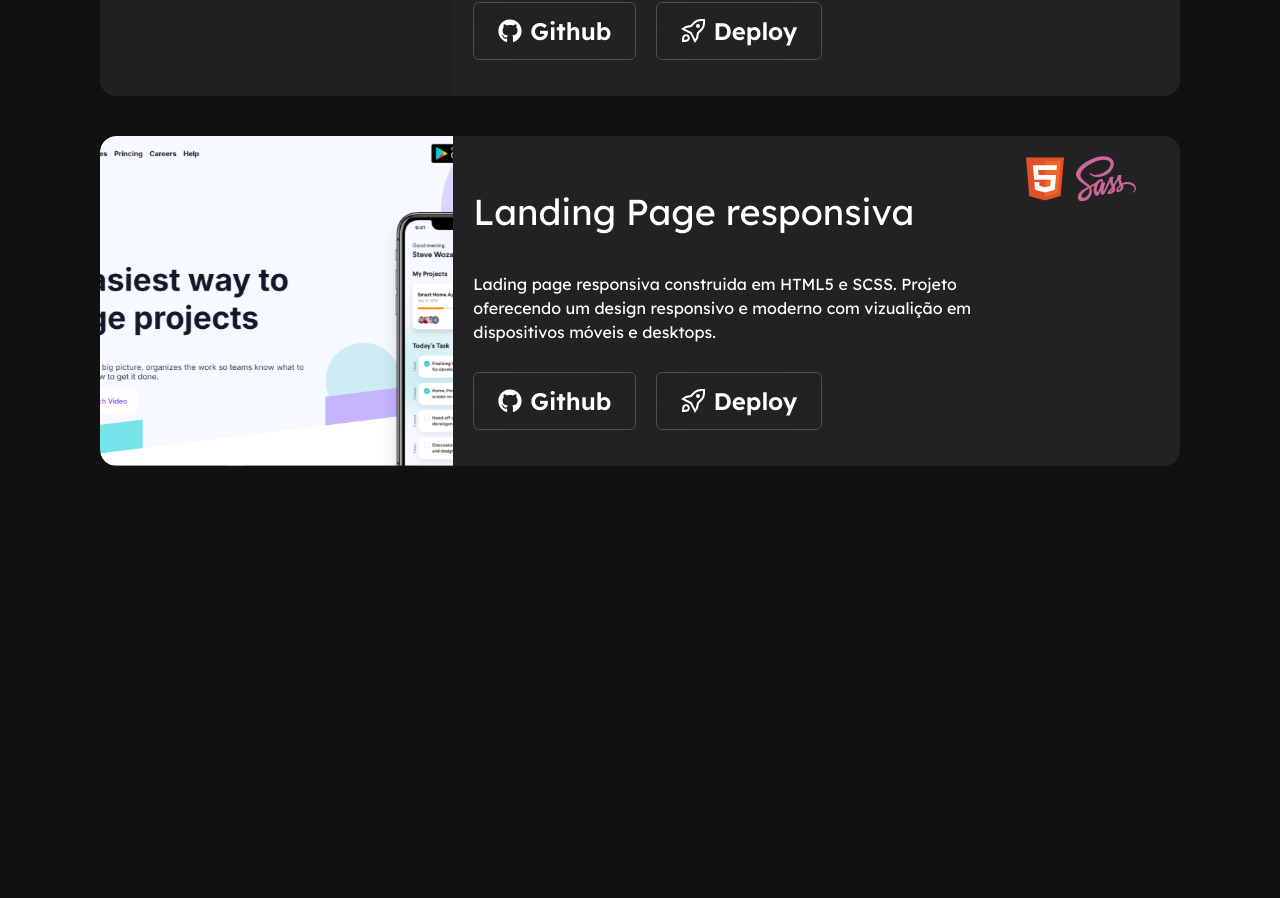
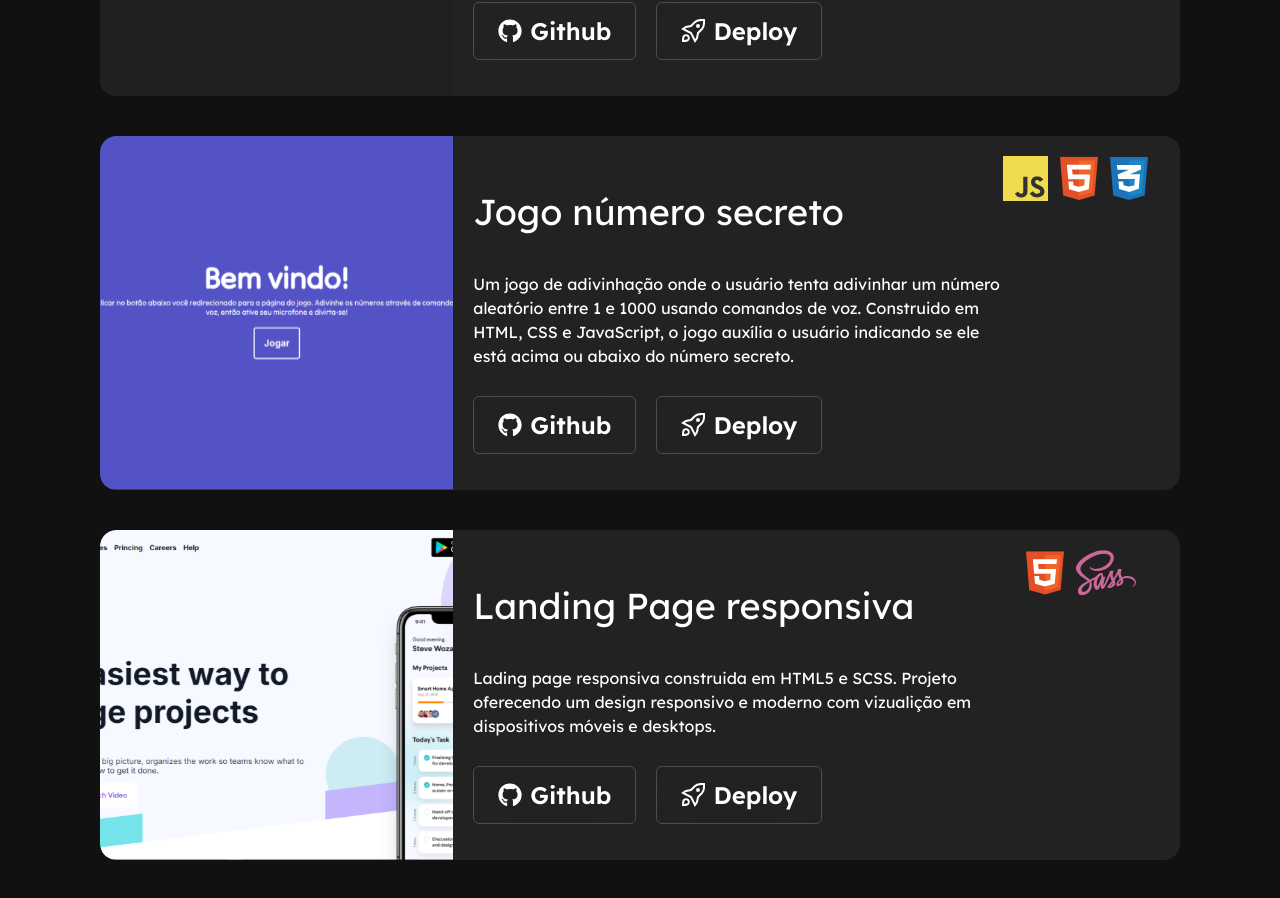
Before and after one commit to Berla1/portfolio, a React (Vite) app: page / in a window 1280 px wide. Shown: the part 4880-5778 px from the top of the page. Before the commit the page ends 5446 px from the top, so only its background shows below. Built offline with nearby package versions, Linux system fonts and the light colour scheme; a web font is replaced by a local one.

Commit message:
adicionando projeto numero secreto

```diff
--- a/src/components/Projetos/index.tsx
+++ b/src/components/Projetos/index.tsx
@@ -8,6 +8,7 @@ import capaBuscador from "../../assets/imagens-projetos/capa-buscador-cep.svg";
 import capaRush from "../../assets/imagens-projetos/capa-rush.svg";
 import capaJavaCrud from "../../assets/imagens-projetos/capa-java-crud.svg";
 import capaTabelaFipe from "../../assets/imagens-projetos/capa-tabela-fipe.svg";
+import capaNumeroSecreto from "../../assets/imagens-projetos/capa-numero-secreto.svg";
 import CMais from "../../assets/tecnologias/logo-c++.svg";
 import TypeScript from "../../assets/tecnologias/logo-typescript.svg";
 import TailwindCSS from "../../assets/tecnologias/logo-tailwind.svg";
@@ -15,8 +16,10 @@ import Python from "../../assets/tecnologias/logo-python.svg";
 import Java from "../../assets/tecnologias/logo-java.svg";
 import MySQL from "../../assets/tecnologias/logo-mysql.svg";
 import HTML5 from "../../assets/tecnologias/logo-html.svg";
+import CSS from "../../assets/tecnologias/logo-css.svg";
 import SASS from "../../assets/tecnologias/logo-sass.svg";
 import React from "../../assets/tecnologias/logo-react.svg";
+import JavaScript from "../../assets/tecnologias/logo-javascript.svg";
 
 const Projetos = () => {
   return (
@@ -117,6 +120,19 @@ const Projetos = () => {
         />
 
         <CardProjeto
+        fotoProjeto={capaNumeroSecreto}
+          nomeProjeto="Jogo número secreto"
+          descricaoProjeto="Um jogo de adivinhação onde o usuário tenta adivinhar um número aleatório entre 1 e 1000 usando comandos de voz. Construido em HTML, CSS e JavaScript, o jogo auxília o usuário indicando se ele está acima ou abaixo do número secreto."
+          githubBotao={false}
+          githubLink="https://github.com/Berla1/numero-secreto"
+          deployBotao={false}
+          deployLink="numero-secreto-steel-psi.vercel.app"
+          tecnologia1={JavaScript}
+          tecnologia2={HTML5}
+          tecnologia3={CSS}
+        />
+
+        <CardProjeto
           fotoProjeto={capaLandingPage}
           nomeProjeto="Landing Page responsiva"
           descricaoProjeto="Lading page responsiva construida em HTML5 e SCSS. Projeto oferecendo um design responsivo e moderno com vizualição em dispositivos móveis e desktops."
```
Also changed, not shown: src/assets/imagens-projetos/capa-numero-secreto.svg (added).
